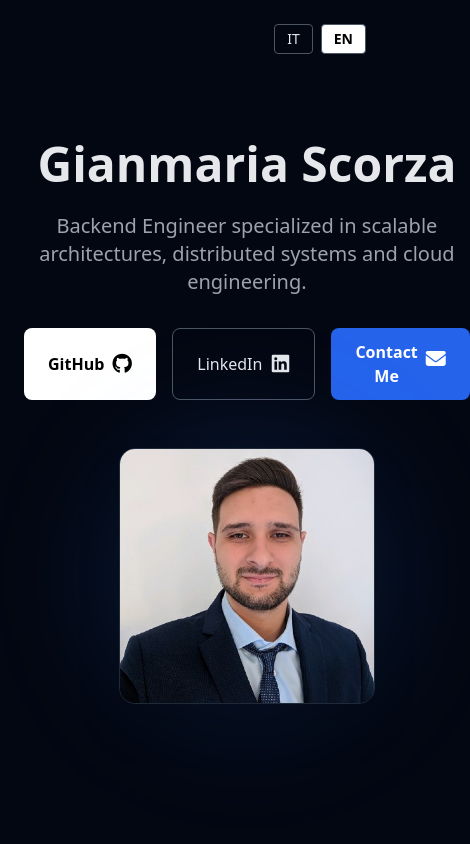
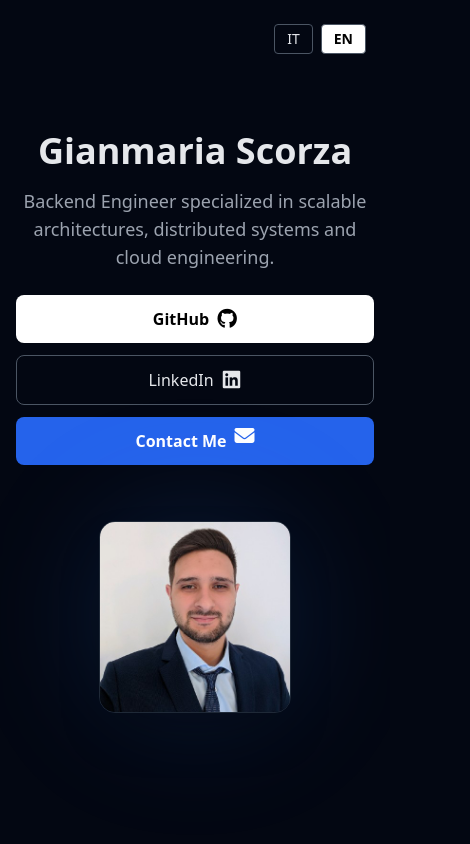
Before and after one commit to giamma1295/giamma1295.github.io, a plain HTML site: page index.html in a window 390 px wide. Shown: the top 844 px of the page, 470 px wide, since content can reach past the window. Drawn offline with nearby package versions, Linux system fonts and the light colour scheme.

Commit message:
Update Layout, seo multilang

```diff
--- a/index.html
+++ b/index.html
@@ -26,22 +26,17 @@
     <!-- CSS esterno -->
     <link rel="stylesheet" href="css/style.css" />
 
-    <!-- OpenGraph / Social Sharing -->
-    <meta property="og:title" content="Gianmaria Scorza | Backend Engineer" />
-    <meta
-      property="og:description"
-      content="Backend Engineer specializzato in architetture scalabili, sistemi distribuiti e cloud engineering."
-    />
+    <!-- OpenGraph -->
+    <meta property="og:title" content="" id="og-title" />
+    <meta property="og:description" content="" id="og-description" />
     <meta property="og:image" content="assets/profile.jpg" />
     <meta property="og:type" content="website" />
     <meta property="og:url" content="https://giamma1295.github.io/" />
 
+    <!-- Twitter Card -->
     <meta name="twitter:card" content="summary_large_image" />
-    <meta name="twitter:title" content="Gianmaria Scorza | Backend Engineer" />
-    <meta
-      name="twitter:description"
-      content="Backend Engineer specializzato in architetture scalabili, sistemi distribuiti e cloud engineering."
-    />
+    <meta name="twitter:title" content="" id="twitter-title" />
+    <meta name="twitter:description" content="" id="twitter-description" />
     <meta name="twitter:image" content="assets/profile.jpg" />
   </head>
 
@@ -64,27 +59,31 @@
       </button>
     </div>
 
-    <!-- HERO -->
-    <section class="fade-in min-h-screen flex items-center px-6">
+    <!-- Hero -->
+    <section class="fade-in min-h-screen flex items-center px-4 sm:px-6">
       <div
-        class="max-w-6xl mx-auto w-full grid md:grid-cols-2 gap-12 items-center"
+        class="max-w-2xl sm:max-w-6xl mx-auto w-full grid md:grid-cols-2 gap-8 sm:gap-12 items-center"
       >
         <!-- TESTO -->
         <div class="text-center md:text-left">
-          <h1 class="text-5xl md:text-6xl font-extrabold mb-6">
+          <h1
+            class="text-4xl sm:text-5xl md:text-6xl font-extrabold mb-4 sm:mb-6"
+          >
             Gianmaria Scorza
           </h1>
 
           <p
             data-i18n="hero_subtitle"
-            class="text-xl text-gray-400 max-w-xl mb-8"
+            class="text-lg sm:text-xl text-gray-400 max-w-xl mb-6 sm:mb-8"
           ></p>
 
-          <div class="flex gap-4 justify-center md:justify-start">
+          <div
+            class="flex flex-col sm:flex-row gap-3 sm:gap-4 justify-center md:justify-start"
+          >
             <!-- GitHub -->
             <a
               href="https://github.com/giamma1295"
-              class="btn-animated group bg-white text-black px-6 py-3 rounded-lg font-semibold flex items-center gap-2 hover:bg-black hover:text-white"
+              class="btn-animated group bg-white text-black px-4 py-3 rounded-lg font-semibold flex items-center gap-2 hover:bg-black hover:text-white"
             >
               GitHub
               <i class="fab fa-github fa-lg w-5 h-5 align-middle"></i>
@@ -93,17 +92,16 @@
             <!-- LinkedIn -->
             <a
               href="https://www.linkedin.com/"
-              class="btn-animated group border border-gray-600 px-6 py-3 rounded-lg flex items-center gap-2 text-gray-200 hover:bg-[#0A66C2] hover:text-white"
+              class="btn-animated group border border-gray-600 px-4 py-3 rounded-lg flex items-center gap-2 text-gray-200 hover:bg-[#0A66C2] hover:text-white"
             >
               LinkedIn
               <i class="fab fa-linkedin fa-lg w-5 h-5 align-middle"></i>
             </a>
 
             <!-- Email -->
-
             <a
               href="mailto:tuamail@example.com"
-              class="btn-animated bg-blue-600 text-white px-6 py-3 rounded-lg font-semibold flex items-center gap-2 hover:bg-blue-400 hover:text-black"
+              class="btn-animated bg-blue-600 text-white px-4 py-3 rounded-lg font-semibold flex items-center gap-2 hover:bg-blue-400 hover:text-black"
             >
               <span data-i18n="hero_email">Scrivimi</span>
               <i
@@ -114,7 +112,7 @@
         </div>
 
         <!-- IMMAGINE -->
-        <div class="flex justify-center md:justify-end">
+        <div class="flex justify-center md:justify-end mt-6 md:mt-0">
           <div class="relative">
             <div
               class="absolute inset-0 bg-blue-500/20 blur-3xl rounded-full"
@@ -123,7 +121,7 @@
               src="assets/profile.jpg"
               alt="Gianmaria Scorza"
               loading="lazy"
-              class="relative w-64 h-64 md:w-80 md:h-80 object-cover rounded-2xl border border-gray-800 shadow-2xl"
+              class="relative w-48 h-48 sm:w-64 sm:h-64 md:w-80 md:h-80 object-cover rounded-2xl border border-gray-800 shadow-2xl"
             />
           </div>
         </div>
--- a/js/script.js
+++ b/js/script.js
@@ -33,6 +33,20 @@ const translations = {
   },
 };
 
+// --- Nuovo: traduzioni meta OpenGraph/Twitter
+const metaTags = {
+  it: {
+    ogTitle: "Gianmaria Scorza | Backend Engineer",
+    ogDescription:
+      "Backend Engineer specializzato in architetture scalabili, sistemi distribuiti e cloud engineering.",
+  },
+  en: {
+    ogTitle: "Gianmaria Scorza | Backend Engineer",
+    ogDescription:
+      "Backend Engineer specialized in scalable architectures, distributed systems, and cloud engineering.",
+  },
+};
+
 function detectLanguage() {
   const urlParams = new URLSearchParams(window.location.search);
   if (urlParams.get("lang")) return urlParams.get("lang");
@@ -44,16 +58,33 @@ function setLang(lang) {
   localStorage.setItem("lang", lang);
   document.documentElement.lang = lang;
 
+  // Aggiorna titolo e meta description standard
   document.getElementById("page-title").textContent = translations[lang].title;
   document
     .getElementById("meta-description")
     .setAttribute("content", translations[lang].description);
 
+  // --- Nuovo: aggiorna meta OpenGraph/Twitter
+  document
+    .getElementById("og-title")
+    .setAttribute("content", metaTags[lang].ogTitle);
+  document
+    .getElementById("og-description")
+    .setAttribute("content", metaTags[lang].ogDescription);
+  document
+    .getElementById("twitter-title")
+    .setAttribute("content", metaTags[lang].ogTitle);
+  document
+    .getElementById("twitter-description")
+    .setAttribute("content", metaTags[lang].ogDescription);
+
+  // Aggiorna testi in pagina
   document.querySelectorAll("[data-i18n]").forEach((el) => {
     const key = el.getAttribute("data-i18n");
     el.textContent = translations[lang][key];
   });
 
+  // Aggiorna stato pulsanti lingua
   document.getElementById("btn-it").classList.remove("lang-active");
   document.getElementById("btn-en").classList.remove("lang-active");
   document.getElementById("btn-" + lang).classList.add("lang-active");
```
